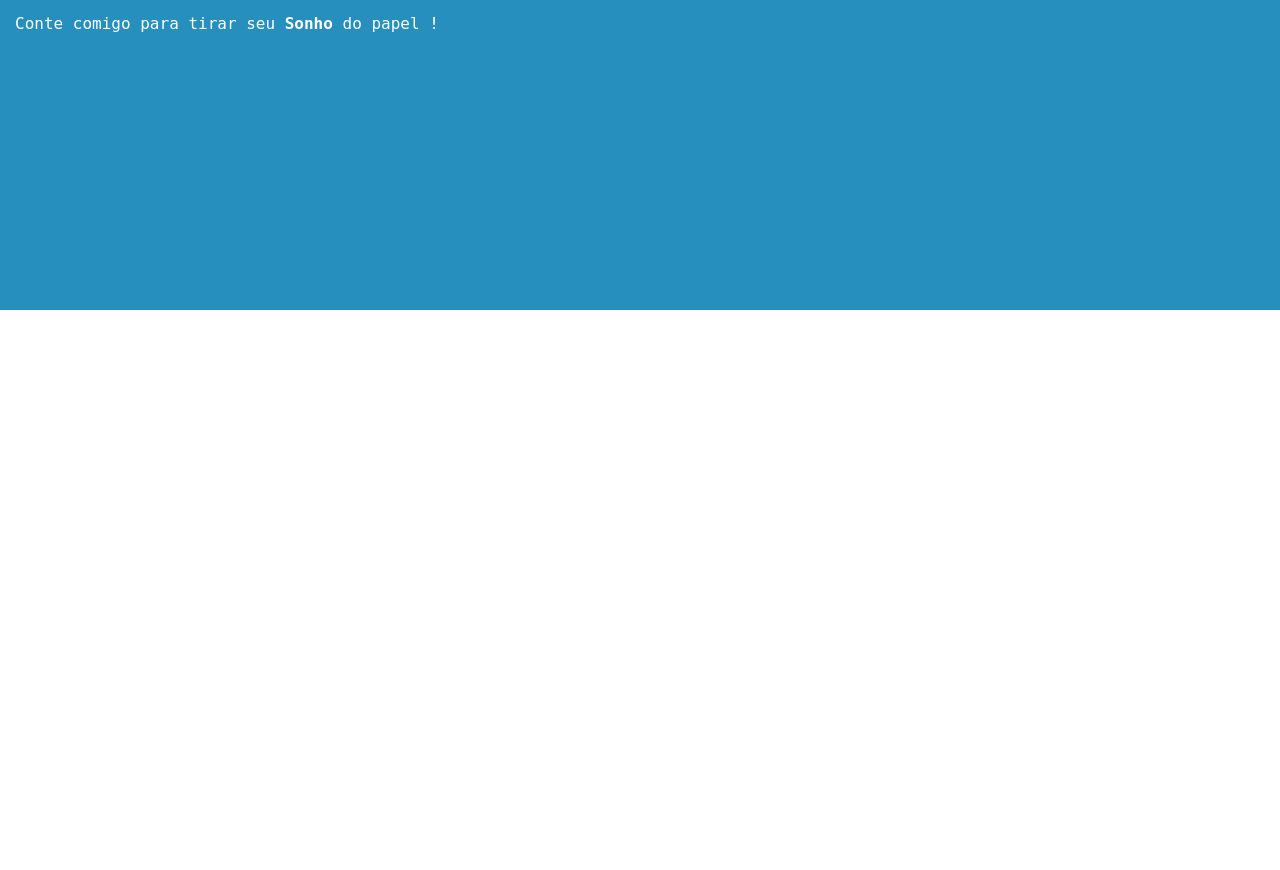
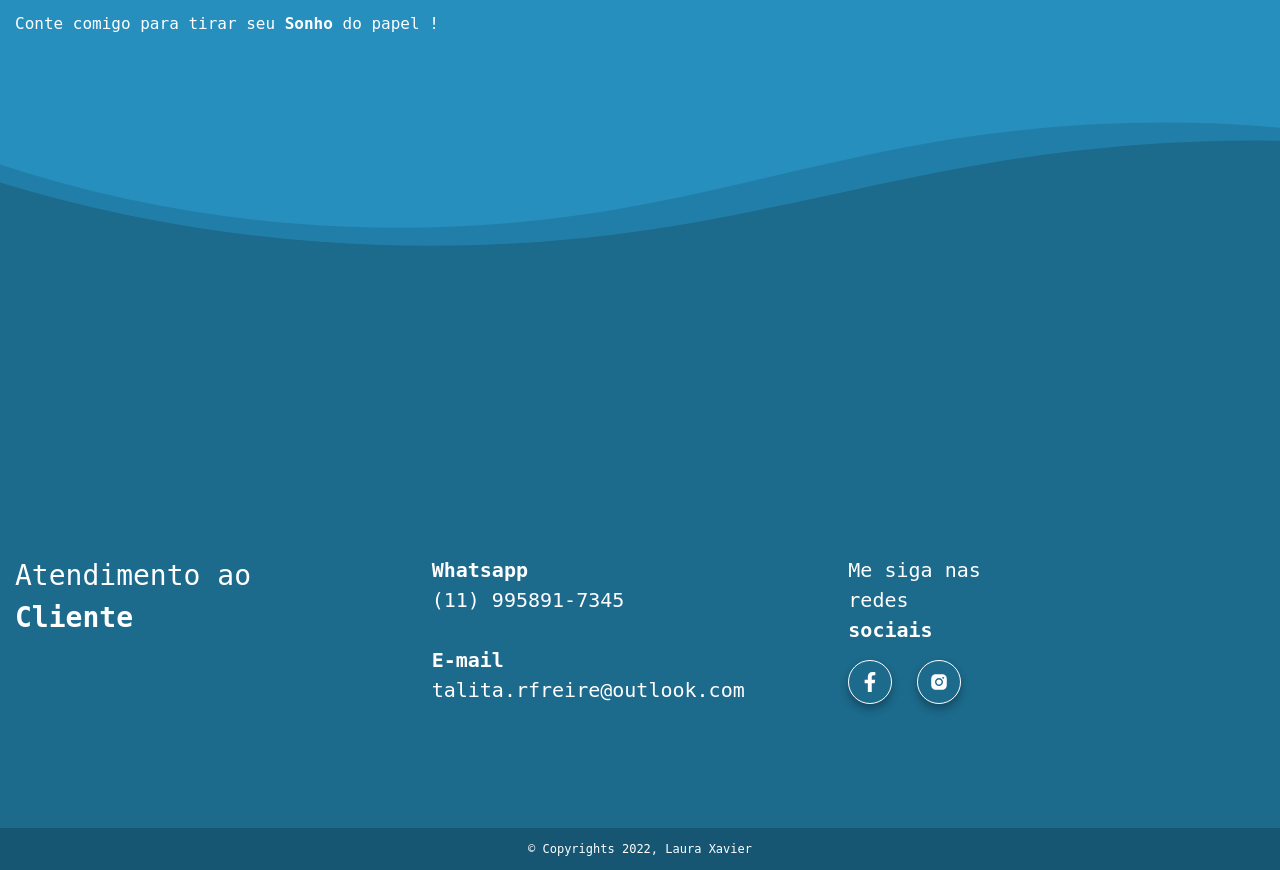
Before and after one commit to lauraxavier/talita-rodrigues, a Next.js app: page / in a window 1280 px wide. Shown: the part 3440-4310 px from the top of the page. Before the commit the page ends 3750 px from the top, so only its background shows below. Built offline with nearby package versions, Linux system fonts and the light colour scheme.

Commit message:
footer and Copyrights

```diff
--- a/components/About/About.module.css
+++ b/components/About/About.module.css
@@ -11,6 +11,7 @@
 .aboutContent{
     display: flex;
     justify-content: space-between;
+    align-items: center;
 }
 
 .aboutContent .aboutText{
@@ -44,6 +45,7 @@
     justify-content: flex-end;
 }
 
+
 @media (max-width: 970px) {
     .aboutContainer{
         height: 180vh;
@@ -58,6 +60,7 @@
         margin-top: 40px;
         width: 100%;
         justify-content: center;
+        margin-bottom: 150px;
     }
 }
 
--- a/components/About/index.js
+++ b/components/About/index.js
@@ -51,6 +51,7 @@ export default function About(props) {
                     </div>
                 </div>
             </div>
+
         </div>
     )
 }
--- /dev/null
+++ b/components/Footer/Footer.module.css
@@ -0,0 +1,129 @@
+.footerContainer{
+    background-color: #1C6A8C;
+    height: 70vh;
+    color: #fff;
+    display: flex;
+    position: relative;
+    font-size: 20px;
+    align-items: center;
+}
+
+.footerContent{
+    display: grid;
+    width: 100%;
+    padding-top: 80px;
+    line-height: 1.5;
+    grid-template-columns: 1fr 1fr 1fr ;
+}
+
+.footerContent h1{
+    z-index: 10000;
+    margin-bottom: 30px;
+    font-size: 28px;
+}
+
+.footerContacts .footerWts{
+    margin-bottom: 30px;
+}
+
+.footerContacts h2{
+    font-weight: 600;
+}
+
+.socialsMedia{
+    width: 100%;
+    z-index: 10000;
+}
+
+.socialsContainer{
+    padding-top: 15px;
+}
+
+.footerSocialsContainer {
+    margin-top: 20px;
+    margin-bottom: 20px;
+}
+
+
+.copyrights{
+    width: 100%;
+    background-color: #113d506e;
+    position: absolute;
+    bottom: 0;
+    display: flex;
+    justify-content: center;
+    padding: 15px;
+    font-size: 12px;
+}
+
+@media (max-width: 800px) {
+    .footerContainer .footerDividerTopOpacity {
+        top: -120px;
+    }
+    .footerContainer .footerDividerTop {
+        top: -80px;
+    }
+    .footerContent {
+        display: flex;
+        flex-direction: column;
+    }
+    .footerSocialsContainer {
+        margin-top: 50px;
+    }
+    .footerWts{
+        margin-bottom: 25px;
+    }
+    .email{
+        margin-bottom: 25px;
+    }
+    .socialsContainer{
+        margin-top: 15px;
+    }
+}
+
+
+
+/* Divider */
+
+.footerContainer .footerDividerTop {
+    position: absolute;
+    bottom: 0;
+    left: 0;
+    top: -172px;
+    width: 100%;
+    overflow: hidden;
+    line-height: 0;
+}
+
+
+.footerContainer .footerDividerTop svg {
+    position: relative;
+    display: block;
+    width: calc(180% + 121.3px);
+    height: 195px;
+}
+
+.footerContainer .footerDividerTop .shapeFillfooter {
+    fill: #1c6a8c;
+}
+
+.footerContainer .footerDividerTopOpacity {
+    position: absolute;
+    bottom: 0;
+    left: 0;
+    top: -190px;
+    width: 100%;
+    overflow: hidden;
+    line-height: 0;
+}
+
+.footerContainer .footerDividerTopOpacity svg {
+    position: relative;
+    display: block;
+    width: calc(160% + 201.3px);
+    height: 195px;
+}
+
+.footerContainer .footerDividerTopOpacity .shapeFillfooterOpacity {
+    fill: #1c6a8c70;
+}
--- a/components/Footer/index.js
+++ b/components/Footer/index.js
@@ -1,9 +1,56 @@
-import Image from 'next/image'
+import style from './Footer.module.css'
+import styles from '../../styles/Home.module.css'
+import { Socials } from '../ui'
+
 
 export default function Footer() {
   return (
-    <footer>
-      fotter
+    <footer className={style.footerContainer}>
+      <div className={style.footerDividerTop}>
+        <svg data-name="Layer 1" xmlns="http://www.w3.org/2000/svg" viewBox="0 0 1200 120" preserveAspectRatio="none">
+          <path d="M985.66,92.83C906.67,72,823.78,31,743.84,14.19c-82.26-17.34-168.06-16.33-250.45.39-57.84,11.73-114,31.07-172,41.86A600.21,600.21,0,0,1,0,27.35V120H1200V95.8C1132.19,118.92,1055.71,111.31,985.66,92.83Z" className={style.shapeFillfooter}></path>
+        </svg>
+      </div>
+      <div className={style.footerDividerTopOpacity}>
+        <svg data-name="Layer 1" xmlns="http://www.w3.org/2000/svg" viewBox="0 0 1200 120" preserveAspectRatio="none">
+          <path d="M985.66,92.83C906.67,72,823.78,31,743.84,14.19c-82.26-17.34-168.06-16.33-250.45.39-57.84,11.73-114,31.07-172,41.86A600.21,600.21,0,0,1,0,27.35V120H1200V95.8C1132.19,118.92,1055.71,111.31,985.66,92.83Z" className={style.shapeFillfooterOpacity}></path>
+        </svg>
+      </div>
+      <div className={styles.grid}>
+        <div className={style.footerContent}>
+          <h1>
+            Atendimento ao<br /><strong>Cliente</strong>
+          </h1>
+          <div className={style.footerContacts}>
+            <div className={style.footerWts}>
+              <h2>
+                Whatsapp
+              </h2>
+              <span>
+                (11) 995891-7345
+              </span>
+            </div>
+            <div className={style.email}>
+              <h2>
+                E-mail
+              </h2>
+              <span>
+                talita.rfreire@outlook.com
+              </span>
+            </div>
+          </div>
+          <div className={style.socialsMedia}>
+            <h2>Me siga nas <br/>redes <br/><strong>sociais</strong> </h2>
+            <div className={style.socialsContainer}>
+              <Socials />
+            </div>
+          </div>
+        </div>
+
+      </div>
+      <div className={style.copyrights}>
+        © Copyrights 2022, Laura Xavier
+      </div>
     </footer>
   )
 }
--- a/pages/index.js
+++ b/pages/index.js
@@ -11,6 +11,7 @@ export default function Home() {
       <Financing />
       <Faq />
       <About />
+      <Footer />
     </>
   )
 }
```
